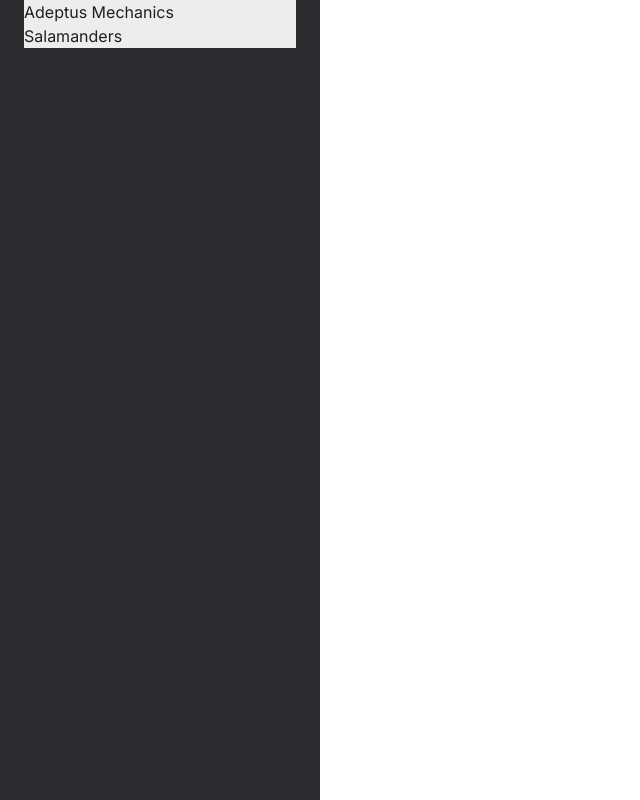
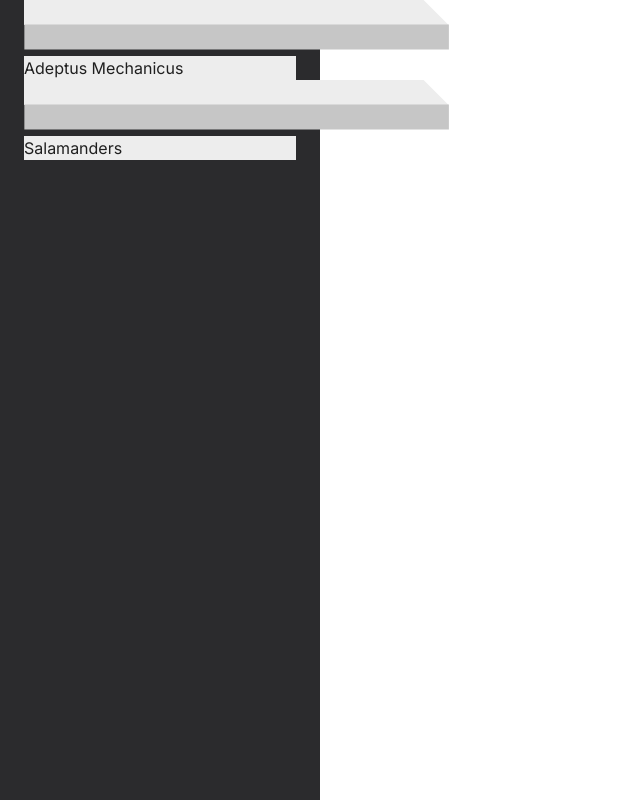
Before and after one commit to stevengmorrell/tableboss-ui, a React (Create React App) app: page /overlay in a window 1280 px wide. Shown: the whole page, without its empty margins (0-640 px from the left). Built offline with nearby package versions, Linux system fonts and the light colour scheme; no server answers; the database is empty.

Commit message:
import Figma svg

```diff
--- a/src/components/NamePlate/NamePlate.js
+++ b/src/components/NamePlate/NamePlate.js
@@ -1,11 +1,20 @@
 import React from "react";
 import { Box } from "@mui/system";
 import PropTypes from "prop-types";
+import { ReactComponent as BottomDiv } from "./BottomDiv.svg";
+import { ReactComponent as TopDiv } from "./TopDiv.svg";
 
 const NamePlate = ({ name, army }) => {
   return (
-    <Box>
-      <Box component="span" sx={{ color: "#FFFFFF" }}>{name}</Box>
+    <Box >
+      <Box
+      >
+        <Box sx={{mb: '-7px'}} component={TopDiv} />
+        <BottomDiv />
+      </Box>
+      <Box component='span' sx={{ color: "#FFFFFF" }}>
+        {name}
+      </Box>
       <Box sx={{ background: "#EDEDED" }}>
         <span>{army}</span>
       </Box>
--- a/src/pages/Overlay.js
+++ b/src/pages/Overlay.js
@@ -33,7 +33,7 @@
       }}
     >
       <Container>
-        <NamePlate name={playerOneName} army={"Adeptus Mechanics"} />
+        <NamePlate name={playerOneName} army={"Adeptus Mechanicus"} />
         <NamePlate name={playerTwoName} army={"Salamanders"} />
       </Container>
     </Box>
```
Also changed, not shown: src/components/NamePlate/BottomDiv.svg (added), src/components/NamePlate/TopDiv.svg (added).
